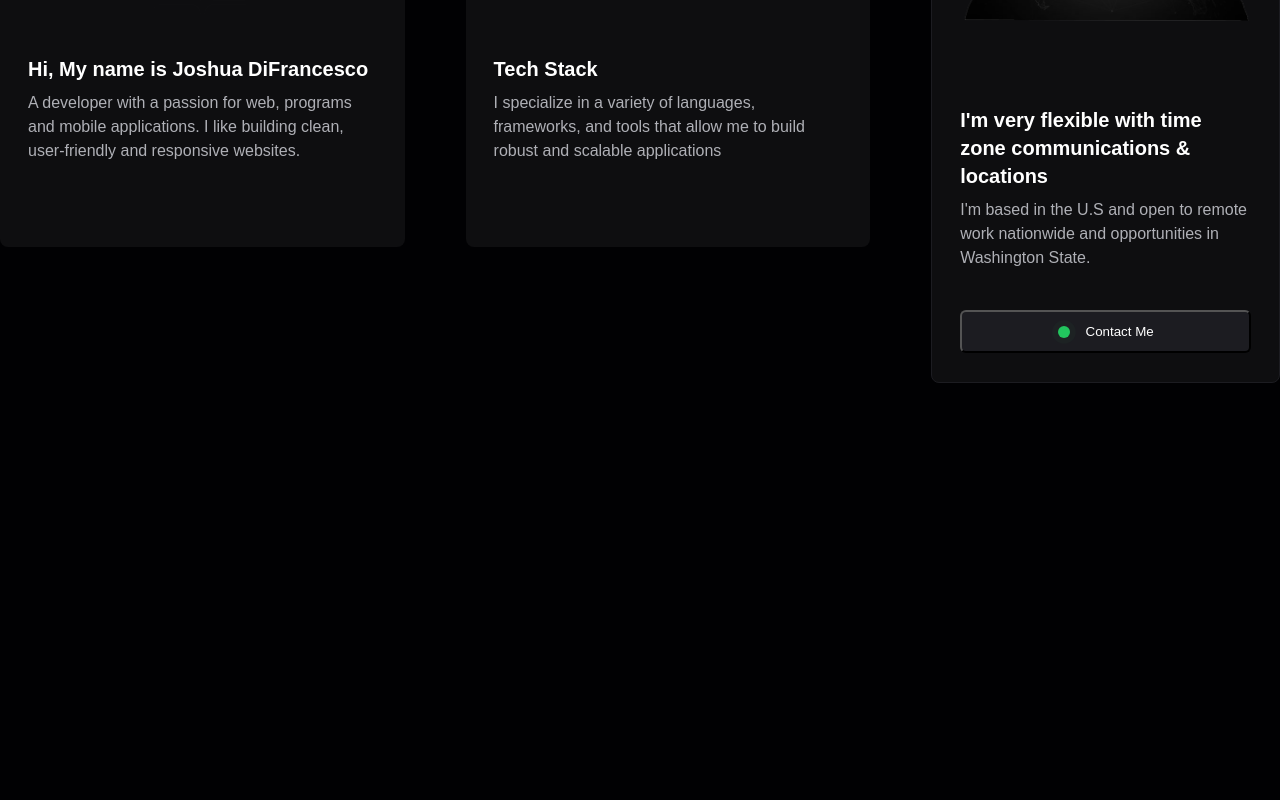
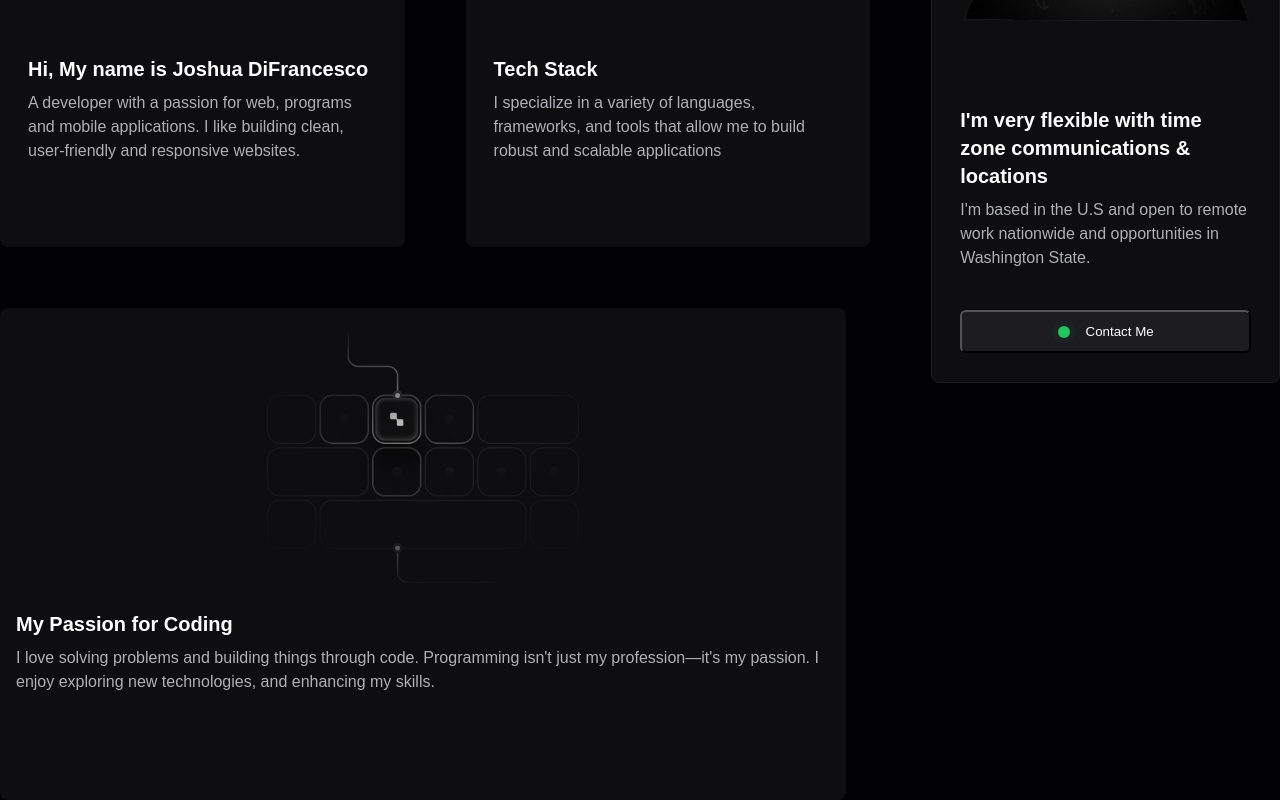
Before and after one commit to difrancesco1/React-Portfolio, a React (Create React App) app in the folder portfolio/: page / in a window 1280 px wide. Shown: the part 1079-1879 px from the top of the page. Before the commit the page ends 1847 px from the top, so only its background shows below. Built offline with nearby package versions, Linux system fonts and the light colour scheme.

Commit message:
added card components

```diff
--- a/portfolio/src/App.css
+++ b/portfolio/src/App.css
@@ -806,3 +806,95 @@ ol, ul, menu {
   --tw-bg-opacity: 1;
   background-color: rgb(34 197 94 / var(--tw-bg-opacity));
 }
+
+.card-wide-cont {
+  grid-row: span 3 / span 3;
+  grid-column: span 2 / span 2;
+}
+
+.wide-content-cont {
+  display: flex;
+  height: 100%;
+  width: 100%;
+  flex-direction: column;
+  gap: 1.25rem;
+  border-radius: .5rem;
+  border-width: 1px;
+  --tw-border-opacity: 1;
+  border-color: rgb(28 28 33 / var(--tw-border-opacity));
+  --tw-bg-opacity: 1;
+  background-color: rgb(14 14 16 / var(--tw-bg-opacity));
+  padding: 1rem;
+}
+
+.wide-img {
+  height: 266px;
+  object-fit: contain;
+  width: 100%;
+  max-width: 100%;
+
+}
+
+.wide-p-cont {
+
+}
+
+.wide-title {
+  margin-bottom: .5rem;
+  font-family: General Sans, sans-serif;
+  font-size: 1.25rem;
+  line-height: 1.75rem;
+  font-weight: 600;
+  --tw-text-opacity: 1;
+  color: rgb(255 255 255 / var(--tw-text-opacity));
+}
+
+.wide-p {
+  font-family: General Sans, sans-serif;
+  font-size: 1rem;
+  line-height: 1.5rem;
+  --tw-text-opacity: 1;
+  color: rgb(175 176 182 / var(--tw-text-opacity));
+}
+
+.card-sm-cont {
+  grid-row: span 2 / span 2;
+  grid-column: span 1 / span 1;
+
+}
+
+.sm-content-cont {
+  display: flex;
+  height: 100%;
+  width: 100%;
+  flex-direction: column;
+  gap: 1.25rem;
+  border-radius: .5rem;
+  border-width: 1px;
+  --tw-border-opacity: 1;
+  border-color: rgb(28 28 33 / var(--tw-border-opacity));
+  --tw-bg-opacity: 1;
+  background-color: rgb(14 14 16 / var(--tw-bg-opacity));
+  padding: 1rem;
+  padding: 1.75rem;
+}
+
+.sm-img {
+  object-position: top;
+  object-fit: cover;
+  width: 100%;
+  max-width: 100%;
+}
+
+.sm-p-cont {
+
+}
+
+
+.sm-title {
+
+}
+
+.sm-p {
+
+}
--- a/portfolio/src/components/card-wide.js
+++ b/portfolio/src/components/card-wide.js
@@ -0,0 +1,21 @@
+import React from "react";
+import '../App.css';
+import grid from '../images/grid3.png';
+
+
+function WideCard() {
+    return (
+        <div className="card-wide-cont">
+            <div className="wide-content-cont">
+                <img className="wide-img" src={grid}></img>
+                <div className="wide-p-cont">
+                    <p className="wide-title">My Passion for Coding</p>
+                    <p className="wide-p">I love solving problems and building things through code. Programming isn't just
+                         my profession—it's my passion. I enjoy exploring new technologies, and enhancing my skills.</p>
+                </div>
+            </div>
+        </div>
+    );
+};
+
+export default WideCard;
--- a/portfolio/src/index.js
+++ b/portfolio/src/index.js
@@ -8,6 +8,8 @@ import Hero from './components/hero';
 import CardReg from './components/card-rg';
 import CardRegStack from './components/card-rg-stack';
 import CardLong from './components/card-long';
+import CardWide from './components/card-wide';
+
 
 
 
@@ -19,7 +21,7 @@ root.render(
         <NavBar></NavBar>
         <Hero></Hero>
         <div className='card-holder'>
-          <CardReg></CardReg><CardRegStack></CardRegStack><CardLong></CardLong>
+          <CardReg></CardReg><CardRegStack></CardRegStack><CardLong></CardLong><CardWide></CardWide>
         </div>
 
       </main>
```
Also changed, not shown: portfolio/src/components/card-sm.js (+21 -0 lines), portfolio/src/images/grid3.png (added), portfolio/src/images/grid4.png (added).
